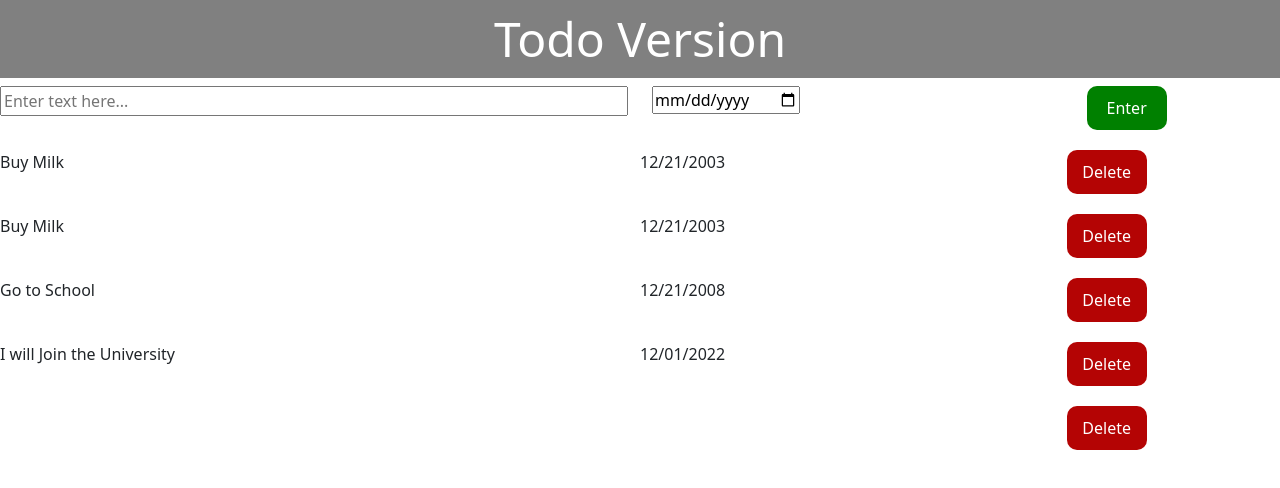
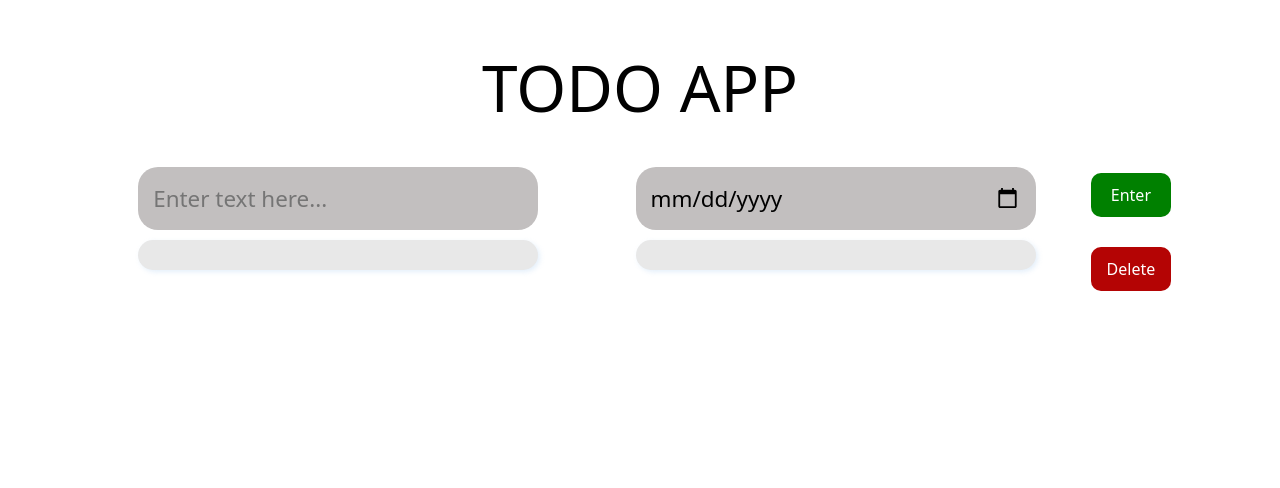
Before and after one commit to alimusahaf114/React.js-Learning-files, a React (Vite) app in the folder Projects/todo-app-version-2/: page / in a window 1280 px wide. Both pictures are taken after a click on the button "Enter". Shown: the top 488 px of the page. Built offline with nearby package versions, Linux system fonts and the light colour scheme.

Commit message:
Adding completed code

```diff
--- a/Projects/todo-app-version-2/src/App.css
+++ b/Projects/todo-app-version-2/src/App.css
@@ -1,4 +1,4 @@
 .todo-container {
-  text-align: left;
-
+  /* text-align: left; */
+  padding: 50px;
 }
--- a/Projects/todo-app-version-2/src/App.jsx
+++ b/Projects/todo-app-version-2/src/App.jsx
@@ -3,38 +3,29 @@ import EnterTodo from "./Components/EnterTodo";
 import TodoItems from "./Components/TodoItems";
 import "./App.css";
 import { useState } from "react";
+import WelcomeMessage from "./Components/WelcomeMessage";
 function App() {
-  const initialTodoItems = [
-    {
-      name: "Buy Milk",
-      Date: "12/21/2003",
-    },
-    {
-      name: "Buy Milk",
-      Date: "12/21/2003",
-    },
-    {
-      name: "Go to School",
-      Date: "12/21/2008",
-    },
-    {
-      name: " I will Join the University",
-      Date: "12/01/2022",
-    },
-  ];
-
-  const [todoItems, setTodoItems] = useState(initialTodoItems);
+  const [todoItems, setTodoItems] = useState([]);
 
   const handleNewItem = (itemName, itemDueDate) => {
     console.log(`New Item is Added ${itemName} Date: ${itemDueDate}`);
     const newTodoItems = [...todoItems, { name: itemName, Date: itemDueDate }];
     setTodoItems(newTodoItems);
   };
+
+  const handleDeleteItem = (todoItemName) => {
+    const newTodoItems = todoItems.filter((item) => item.name !== todoItemName);
+    setTodoItems(newTodoItems);
+  };
   return (
     <center className="todo-container">
       <AppName></AppName>
       <EnterTodo onNewItem={handleNewItem}></EnterTodo>
-      <TodoItems todoItems={todoItems}></TodoItems>
+      {todoItems.length === 0 && <WelcomeMessage></WelcomeMessage>}
+      <TodoItems
+        todoItems={todoItems}
+        onDeleteClick={handleDeleteItem}
+      ></TodoItems>
     </center>
   );
 }
--- a/Projects/todo-app-version-2/src/Components/AppName.jsx
+++ b/Projects/todo-app-version-2/src/Components/AppName.jsx
@@ -1,6 +1,6 @@
 import head from "./Name.module.css";
 function AppName() {
-  return <h2 className={head["heading"]}>Todo Version </h2>;
+  return <h2 className={head["heading"]}>TODO APP </h2>;
 }
 
 export default AppName;
--- a/Projects/todo-app-version-2/src/Components/EnterTodo.jsx
+++ b/Projects/todo-app-version-2/src/Components/EnterTodo.jsx
@@ -19,18 +19,23 @@ function EnterTodo({ onNewItem }) {
 
   return (
     <>
-      <div className="row">
+      <div className={styles.row}>
         <div className="col-6">
           <input
             type="text"
             value={todoName}
             placeholder="Enter text here..."
-            className={styles["input"]}
+            className={styles.input1}
             onChange={handleNameChange}
           />
         </div>
         <div className="col-4">
-          <input type="date" value={dueDate} onChange={handleDateChange} />
+          <input
+            className={styles.input2}
+            type="date"
+            value={dueDate}
+            onChange={handleDateChange}
+          />
         </div>
         <div className="col-2">
           <button
--- a/Projects/todo-app-version-2/src/Components/EnterTodo.module.css
+++ b/Projects/todo-app-version-2/src/Components/EnterTodo.module.css
@@ -1,11 +1,32 @@
-.input {
-  width: 100%;
+.input1 {
+  width: 400px;
 }
+.input2 {
+  width: 400px;
+  margin-right: 90px;
+}
+.input1,
+.input2 {
+  padding: 15px;
+  font-size: 1.4rem;
+  border: none;
+  outline: none;
+  background-color: rgb(194, 191, 191);
+
+  border-radius: 20px;
+}
+
 .button1 {
   min-width: 80px;
+  margin-top: 6px;
   background-color: green;
   padding: 10px;
   color: white;
   border: none;
   border-radius: 10px;
 }
+.row {
+  margin-top: 10px;
+  margin-left: -9px;
+  display: flex;
+}
--- a/Projects/todo-app-version-2/src/Components/Name.module.css
+++ b/Projects/todo-app-version-2/src/Components/Name.module.css
@@ -1,7 +1,6 @@
 .heading {
-  font-size: 3rem;
+  font-size: 4rem;
   text-align: center;
-  background-color: grey;
-  padding: 10px;
-  color: white;
+  margin-bottom: 40px;
+  color: rgb(1, 1, 1);
 }
--- a/Projects/todo-app-version-2/src/Components/TodoData.jsx
+++ b/Projects/todo-app-version-2/src/Components/TodoData.jsx
@@ -1,12 +1,20 @@
-import styl from "./TodoData.module.css";
-function TodoData({ todoItem, todoDate }) {
+import styles from "./TodoData.module.css";
+function TodoData({ todoItem, todoDate, onDeleteClick }) {
   return (
     <>
-      <div className={styl["kg-row"]}>
-        <div className="col-6">{todoItem}</div>
-        <div className="col-4">{todoDate}</div>
+      <div className={styles.row}>
+        <div className=" col-6 ">
+          <li className={styles.inp1}>{todoItem}</li>
+        </div>
+        <div className=" col-4">
+          <li className={styles.inp1}>{todoDate}</li>
+        </div>
         <div className="col-2">
-          <button type="button" className={styl["button"]}>
+          <button
+            type="button"
+            className={styles["button"]}
+            onClick={() => onDeleteClick(todoItem)}
+          >
             Delete
           </button>
         </div>
--- a/Projects/todo-app-version-2/src/Components/TodoData.module.css
+++ b/Projects/todo-app-version-2/src/Components/TodoData.module.css
@@ -1,13 +1,35 @@
 .button {
   min-width: 80px;
+  margin-top: 7px;
   background-color: rgb(180, 4, 4);
   padding: 10px;
   color: white;
+  margin-left: 0px;
   border: none;
   border-radius: 10px;
 }
-.kg-row {
-  margin-top: 20px;
+.inp1 {
+  width: 400px;
+}
+
+.inp1,
+.inp2 {
+  padding: 15px;
+  font-size: 1rem;
+  border: none;
+  outline: none;
+  background-color: rgb(232, 232, 232);
+  box-shadow: 2px 2px 5px 0px rgba(166, 203, 240, 0.3);
+  border-radius: 20px;
+}
+
+li {
+  list-style: none;
+
+  text-align: left;
+}
+.row {
+  margin-top: 10px;
+  margin-left: -9px;
   display: flex;
-  justify-content: space-between;
 }
--- a/Projects/todo-app-version-2/src/Components/TodoItems.jsx
+++ b/Projects/todo-app-version-2/src/Components/TodoItems.jsx
@@ -1,5 +1,5 @@
 import TodoData from "./TodoData";
-const TodoItems = ({ todoItems }) => {
+const TodoItems = ({ todoItems , onDeleteClick }) => {
 
   return (
     <div className="items-container">
@@ -8,6 +8,7 @@ const TodoItems = ({ todoItems }) => {
           key={item}
           todoItem={item.name}
           todoDate={item.Date}
+          onDeleteClick={onDeleteClick}
         ></TodoData>
       ))}
     </div>
--- /dev/null
+++ b/Projects/todo-app-version-2/src/Components/WelcomeMessage.jsx
@@ -0,0 +1,9 @@
+import style from "./WelcomeMessage.module.css";
+export default function WelcomeMessage() {
+  return (
+    <p className={style.welcome}>
+      {" "}
+      You have nothing to do <br /> Enjoy your day 😍{" "}
+    </p>
+  );
+}
--- /dev/null
+++ b/Projects/todo-app-version-2/src/Components/WelcomeMessage.module.css
@@ -0,0 +1,4 @@
+.welcome {
+  font-size: 3rem;
+  margin-top: 20px;
+}
```
Also changed, not shown: Projects/todo-app-version-2/src/main.jsx (+7 -7 lines).
